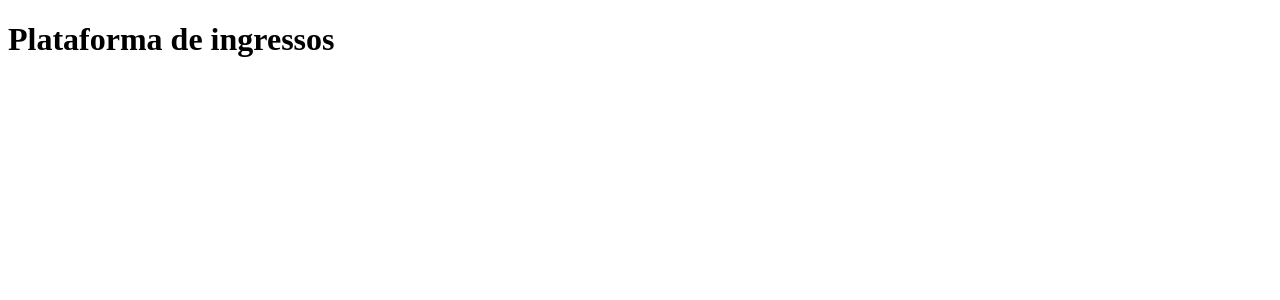
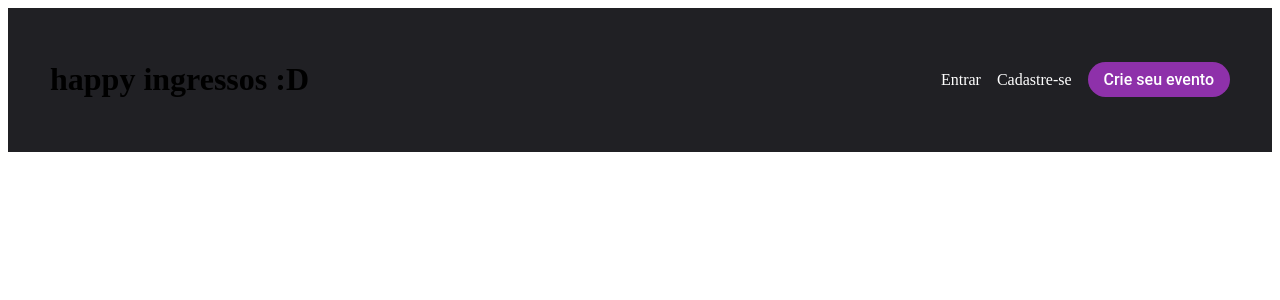
Before and after one commit to GabriPires/happy-ingressos, a Next.js app: page / in a window 1280 px wide. Shown: the top 300 px of the page. Built offline with nearby package versions, Linux system fonts and the light colour scheme.

Commit message:
feat: desktop header

```diff
--- /dev/null
+++ b/src/components/Header/Header.tsx
@@ -0,0 +1,20 @@
+import Link from 'next/link';
+import { LOGIN_ROUTE } from '../../constants/routes';
+import { LinkButton } from '../LinkButton/LinkButton';
+import { HeaderContainer, HeaderContent, HeaderLink } from './styles';
+
+export const Header = () => {
+  return (
+    <HeaderContainer>
+      <HeaderContent>
+        <h1>happy ingressos :D</h1>
+
+        <div>
+          <HeaderLink href={LOGIN_ROUTE}>Entrar</HeaderLink>
+          <HeaderLink href={LOGIN_ROUTE}>Cadastre-se</HeaderLink>
+          <LinkButton href={LOGIN_ROUTE}>Crie seu evento</LinkButton>
+        </div>
+      </HeaderContent>
+    </HeaderContainer>
+  );
+};
--- /dev/null
+++ b/src/components/Header/styles.ts
@@ -0,0 +1,36 @@
+import Link from 'next/link';
+import { styled } from '../../styles';
+
+export const HeaderContainer = styled('header', {
+  padding: '2rem 0',
+  width: '100%',
+
+  background: '$gray800',
+});
+
+export const HeaderContent = styled('div', {
+  maxWidth: 1180,
+  margin: '0 auto',
+
+  display: 'flex',
+  flexDirection: 'row',
+  alignItems: 'center',
+  justifyContent: 'space-between',
+
+  div: {
+    display: 'flex',
+    alignItems: 'center',
+    gap: '1rem',
+  },
+});
+
+export const HeaderLink = styled(Link, {
+  color: '$white',
+  textDecoration: 'none',
+
+  fontSize: '$md',
+
+  '&:hover': {
+    textDecoration: 'underline',
+  },
+});
--- /dev/null
+++ b/src/components/LinkButton/LinkButton.tsx
@@ -0,0 +1,21 @@
+import { LinkProps } from 'next/link';
+import { Button, Link } from './styles';
+
+export interface LinkButtonProps extends LinkProps {
+  children: React.ReactNode;
+  href: string;
+  title?: string;
+}
+
+export const LinkButton = ({
+  children,
+  href,
+  title,
+  ...props
+}: LinkButtonProps) => {
+  return (
+    <Link href={href} title={title} passHref {...props}>
+      <Button>{children}</Button>
+    </Link>
+  );
+};
--- /dev/null
+++ b/src/components/LinkButton/styles.ts
@@ -0,0 +1,31 @@
+import NextLink from 'next/link';
+import { styled } from '../../styles';
+
+export const Button = styled('button', {
+  display: 'flex',
+  alignItems: 'center',
+  justifyContent: 'center',
+
+  border: 'none',
+  background: '$primary',
+  color: '$white',
+  height: 35,
+  paddingInline: 16,
+  borderRadius: '40px',
+  cursor: 'pointer',
+  textDecoration: 'none',
+
+  fontFamily: 'Roboto',
+  fontSize: '$md',
+  fontWeight: '$medium',
+
+  transition: 'all 0.2s ease-in-out',
+
+  '&:hover': {
+    filter: 'brightness(0.9)',
+  },
+});
+
+export const Link = styled(NextLink, {
+  textDecoration: 'none',
+});
--- /dev/null
+++ b/src/constants/routes.ts
@@ -0,0 +1,5 @@
+export const LOGIN_ROUTE = '/login';
+
+export const SIGNUP_ROUTE = '/signup';
+
+export const PROMOTER_SIGNUP_ROUTE = '/promoter-signup';
--- a/src/pages/index.tsx
+++ b/src/pages/index.tsx
@@ -1,3 +1,10 @@
+import { Header } from '../components/Header/Header';
+import { Container } from '../styles/pages/home';
+
 export default function Home() {
-  return <h1>Plataforma de ingressos</h1>;
+  return (
+    <Container>
+      <Header />
+    </Container>
+  );
 }
--- a/src/styles/index.ts
+++ b/src/styles/index.ts
@@ -1,4 +1,4 @@
-import { createStitches } from '@stitches/react';
+import { createStitches, defaultThemeMap } from '@stitches/react';
 
 export const {
   config,
@@ -31,10 +31,18 @@ export const {
       primary: '#8E31AA',
     },
     fontSizes: {
-      md: '1.125rem',
+      sm: '0.875rem',
+      md: '1rem',
       lg: '1.25rem',
       xl: '1.5rem',
       '2xl': '2rem',
     },
+    fontWeights: {
+      medium: '500',
+      semibold: '600',
+    },
+  },
+  themeMap: {
+    ...defaultThemeMap,
   },
 });
--- /dev/null
+++ b/src/styles/pages/home.ts
@@ -0,0 +1,8 @@
+import { styled } from '@stitches/react';
+
+export const Container = styled('div', {
+  display: 'flex',
+  flexDirection: 'column',
+  alignItems: 'flex-start',
+  minHeight: '100vh',
+});
```
Also changed, not shown: 1 other file (tests, documents, lock files or other folders).
